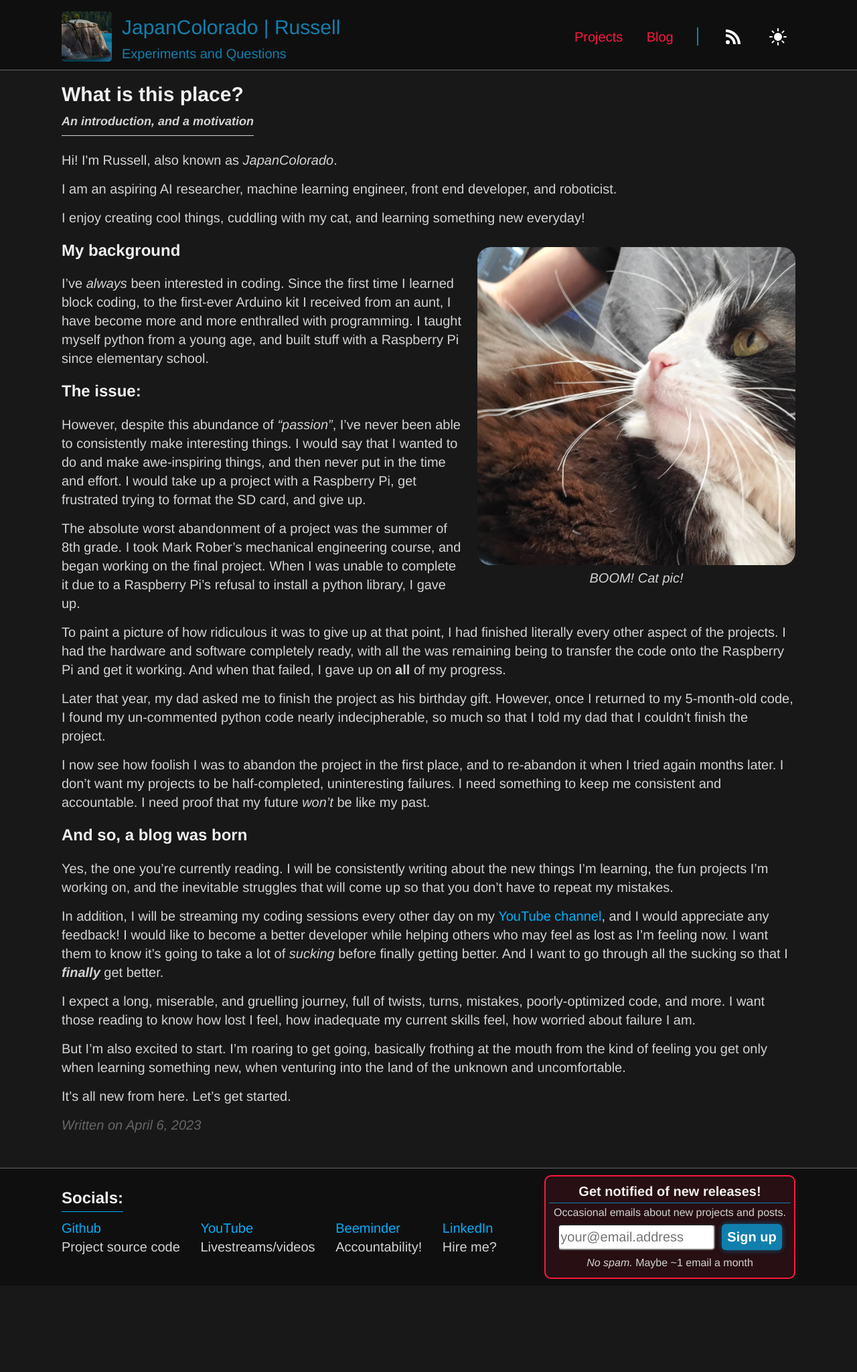
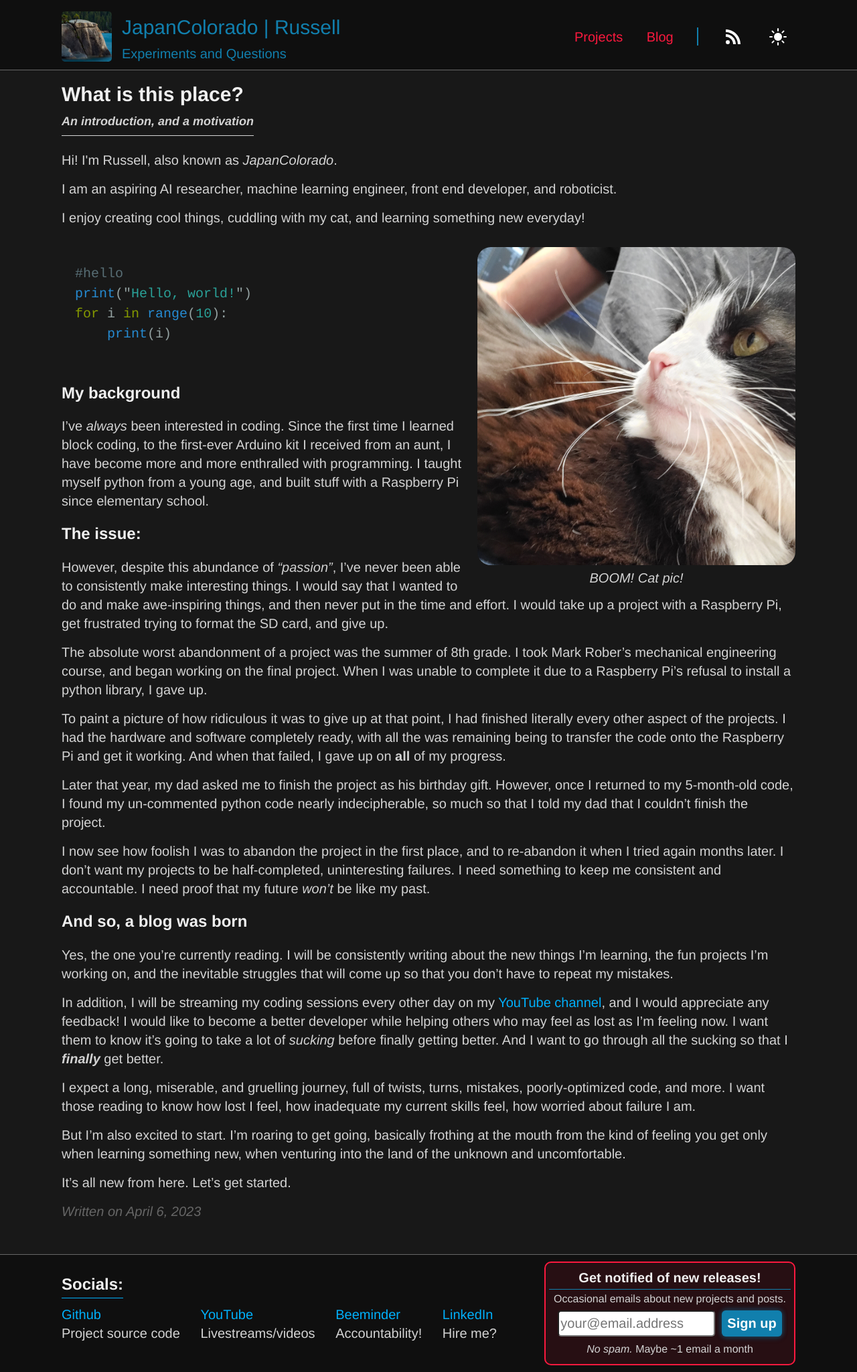
Before and after one commit to JapanColorado/japancolorado.github.io, a Jekyll site: the page built from _posts/2023-04-06-Why.md, in a window 1280 px wide. Shown: the whole page at 67% size. Built offline with Jekyll 4.4.1, drawn with Linux system fonts in a browser that asks for light colours; comment, search, counter and statistics services are not loaded; before the commit the page ends 1920 px from its top, so only the background shows below that.

Commit message:
Fix formatting of code on blog posts

````diff
--- a/_posts/2023-04-06-Why.md
+++ b/_posts/2023-04-06-Why.md
@@ -18,6 +18,12 @@ _BOOM! Cat pic!_
 
 <div class="indicator"></div>
 
+```python
+#hello
+print("Hello, world!")
+for i in range(10):
+    print(i)
+```
 ## My background
 
 I've _always_ been interested in coding. Since the first time I learned block coding, to the first-ever Arduino kit I received from an aunt, I have become more and more enthralled with programming. I taught myself python from a young age, and built stuff with a Raspberry Pi since elementary school.
--- a/_sass/_highlights.scss
+++ b/_sass/_highlights.scss
@@ -1,13 +1,13 @@
 
 .highlight {
-  background-color: #efefef;
+  background-color:var(--backgroundBlack);
   padding: 7px 7px 7px 10px;
-  border: 1px solid #ddd;
-  -moz-box-shadow: 3px 3px rgba(0,0,0,0.1);
-  -webkit-box-shadow: 3px 3px rgba(0,0,0,0.1);
-  box-shadow: 3px 3px rgba(0,0,0,0.1);
+  //border: 1px solid #ddd;
+  //-moz-box-shadow: 3px 3px rgba(0,0,0,0.1);
+  //-webkit-box-shadow: 3px 3px rgba(0,0,0,0.1);
+  //box-shadow: 3px 3px rgba(0,0,0,0.1);
   margin: 20px 0 20px 0;
-  overflow: scroll;
+  //overflow: scroll;
 }
 
 code {
--- a/index.html
+++ b/index.html
@@ -34,7 +34,7 @@ layout: default
     <p>
       Have questions? Do you want to give me feedback? Need more details about a
       project or blog post? What ever it is, feel free to contact me using the
-      button below! I love hearing from people, and I'll be sure to respond as
+      link below! I love hearing from people, and I'll be sure to respond as
       soon as I can!
     </p>
     <p>Email address: japancolorado@duck.com, or <a href="mailto:japancolorado@duck.com" target="_blank"
````
